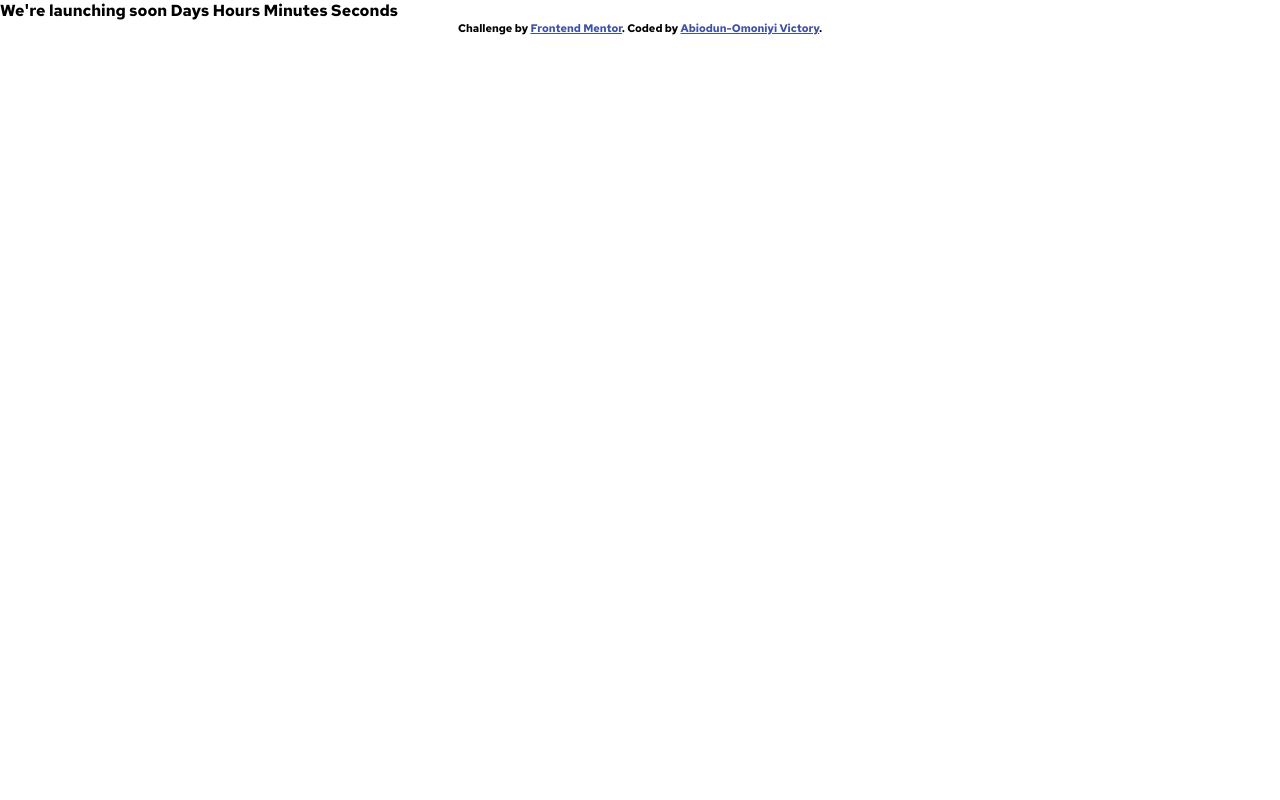
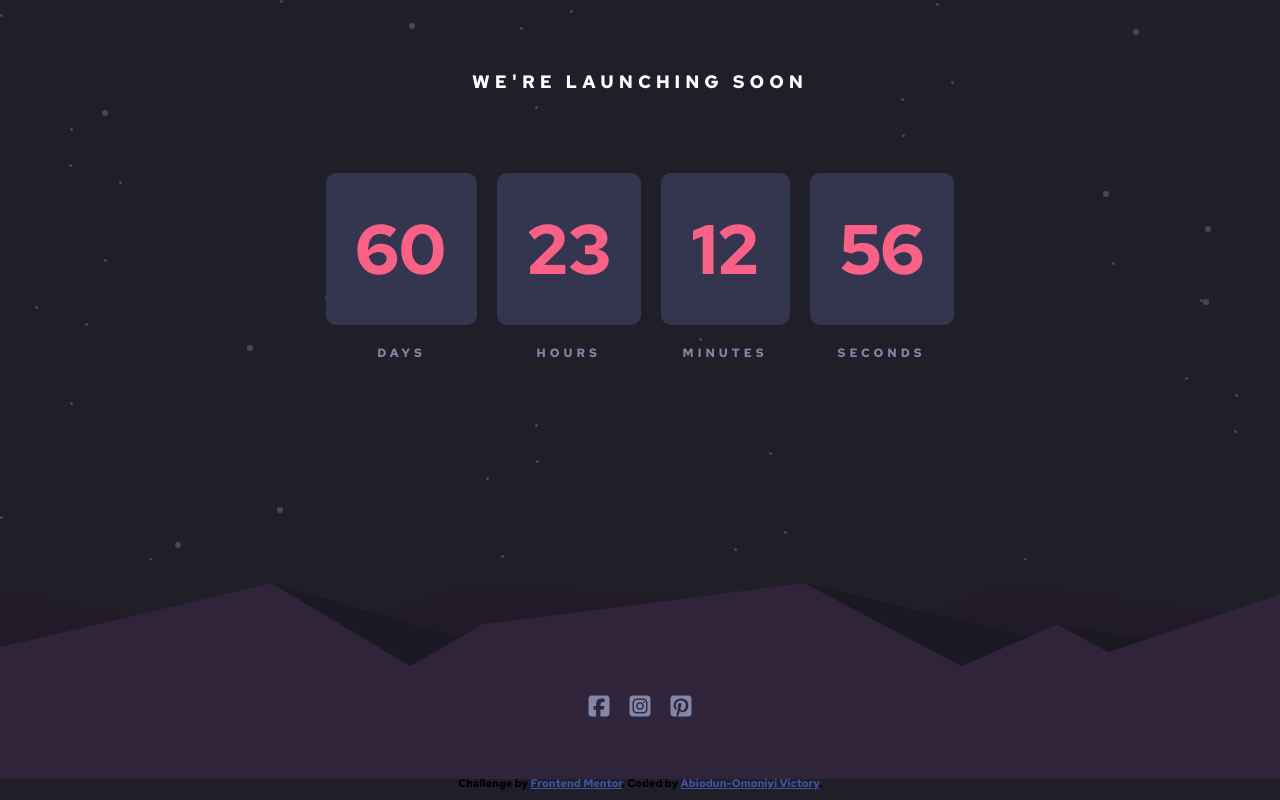
Before and after one commit to preciousvictory/Launch-Countdown-Timer, a plain HTML site: page index.html in a window 1280 px wide. Drawn offline with Linux system fonts and the light colour scheme.

Commit message:
making changes

```diff
--- a/CSS/styles.css
+++ b/CSS/styles.css
@@ -13,14 +13,110 @@
     /* Neutral */
     --Dark_desaturated_blue: hsl(236, 21%, 26%);
     --Very_dark_blue: hsl(235, 16%, 14%);
-    --dark_mostly-black_blue: hsl(234, 17%, 12%);
+    --dark_mostly-black_blue: hsl(250.91, 15.49%, 13.92%); /* hsl(234, 17%, 12%) */
+}
+/*  */
+
+/* General Styles
+******************************************/
+body {
+    background-color: var(--dark_mostly-black_blue);
+
 }
 
 
+/* Header Styles
+******************************************/
+header {
+    height: 70vh;
+    background-image: url(../images/bg-stars.svg);
+    background: no-repeat cover center bottom border-box;
+}
 
-/* General Styles
+h2 {
+    color: white;
+    padding: 70px 0;
+    font-size: 18px;
+    text-align: center;
+    text-transform: uppercase;
+    letter-spacing: 5px;
+}
+
+
+/* Main Styles
 ******************************************/
+main {
+    display: flex;
+    flex-direction: row;
+    gap: 20px;
+    justify-content: center;
+    align-items: center;
 
+    text-align: center;
+    padding: 10px 0;
+}
+
+.box {
+    display: flex;
+    flex-direction: column;
+    gap: 20px;
+}
+
+.box h3 {
+    color: var(--Soft_red);
+    font-size: 70px;
+    font-weight: 700;
+}
+
+.box p {
+    color: var(--Grayish_blue);
+    font-size: 12px;
+    font-weight: 600;
+    letter-spacing: 4px;
+    text-transform: uppercase;
+}
+
+.timer {
+    background: var(--Dark_desaturated_blue);
+    border-radius: 10px;
+    padding: 30px;
+}
+
+
+/* footer Styles
+******************************************/
+footer {
+    position: absolute;
+    width: 100%;
+    height: 30vh;
+    bottom: 0;
+    margin-top: 30px;
+    display: flex;
+    flex-direction: column;
+    gap: 60px;
+    align-items: center;
+    justify-content: flex-end;
+
+    background: url(../images/pattern-hills.svg) no-repeat center;
+}
+
+.icons {
+    display: flex;
+    flex-direction: row;
+    gap: 20px;
+}
+
+.fa-brands {
+    color: var(--Grayish_blue);
+}
+
+.fa-brands:hover, .fa-brands:focus {
+    color: var(--Soft_red);
+}
+
+
+/* Mobile View
+******************************************/
 @media screen and (max-width: 375px) {
 
 }
--- a/Scripts/scripts.js
+++ b/Scripts/scripts.js
@@ -0,0 +1,30 @@
+// Adding the countdown functionality
+let eventDate = new Date('May 20, 2023 12:00:00').getTime(); // This is sample date - it can be changed
+
+let countdown = setInterval(() => {
+    let now = new Date().getTime();
+
+    let left = eventDate - now;
+
+    var days = Math.floor(left / (1000 * 60 * 60 * 24));
+    var hours = Math.floor((left % (1000 * 60 * 60 * 24)) / (1000 * 60 * 60));
+    var minutes = Math.floor((left % (1000 * 60 * 60)) / (1000 * 60));
+    var seconds = Math.floor((left % (1000 * 60)) / 1000);
+
+    // Updating the time on THE faqs page
+    let diff = (days) + " " + (hours) + " " + (minutes) + " " + (seconds);
+
+    let timeleft = diff.split(" ")
+
+    let day = timeleft[0];
+    document.querySelector(".a").textContent = day;
+
+    let hour = timeleft[1];
+    document.querySelector(".b").textContent = hour;
+
+    let min = timeleft[2];
+    document.querySelector(".c").textContent = min;
+
+    let sec = timeleft[3];
+    document.querySelector(".d").textContent = sec;
+}, 1000);
--- a/index.html
+++ b/index.html
@@ -6,30 +6,68 @@
   <link rel="preconnect" href="https://fonts.googleapis.com">
   <link rel="preconnect" href="https://fonts.gstatic.com" crossorigin>
   <link href="https://fonts.googleapis.com/css2?family=Red+Hat+Text:wght@700&display=swap" rel="stylesheet">
+  <script src="https://kit.fontawesome.com/c0015e846f.js" crossorigin="anonymous"></script>
   <link rel="stylesheet" href="CSS/styles.css">
   <link rel="icon" type="image/png" sizes="32x32" href="./images/favicon-32x32.png">
 
   <title>Frontend Mentor | Launch countdown timer</title>
 
   <style>
-    .attribution { font-size: 11px; text-align: center; }
+    .attribution { font-size: 11px; text-align: center; padding: 10px 0;}
     .attribution a { color: hsl(228, 45%, 44%); }
+    .attribution a:hover { color: var(--Soft_red); }
   </style>
 </head>
 <body>
+  <header>
+    <h2>We're launching soon</h2>
 
-  We're launching soon
+    <main>
+      <div class="days box">
+        <div class="timer">
+          <h3 class="a">08</h3>
+        </div>
+        <p>Days</p>
+      </div>
 
-  Days
-  Hours
-  Minutes
-  Seconds
+      <div class="hours box">
+        <div class="timer">
+          <h3 class="b">23</h3>
+        </div>
+        <p>Hours</p>
+      </div>
 
+      <div class="Minutes box">
+        <div class="timer">
+          <h3 class="c">55</h3>
+        </div>
+        <p>Minutes</p>
+      </div>
 
-  <div class="attribution">
-    Challenge by <a href="https://www.frontendmentor.io?ref=challenge" target="_blank">Frontend Mentor</a>.
-    Coded by <a href="#">Abiodun-Omoniyi Victory</a>.
-  </div>
+      <div class="seconds box">
+        <div class="timer">
+          <h3 class="d">41</h3>
+        </div>
+        <p>Seconds</p>
+      </div>
+    </main>
+  </header>
+
+  <footer>
+    <div class="icons">
+      <i class="fa-brands fa-square-facebook fa-xl"></i>
+      <i class="fa-brands fa-square-instagram fa-xl"></i>
+      <i class="fa-brands fa-square-pinterest fa-xl"></i>
+      <!-- <img src="images/icon-facebook.svg" alt="facebook Icon" class="facebook">
+      <img src="images/icon-instagram.svg" alt="instagram Icon" class="instagram">
+      <img src="images/icon-pinterest.svg" alt="pinterest Icon" class="pinterest"> -->
+    </div>
+
+    <div class="attribution">
+      Challenge by <a href="https://www.frontendmentor.io?ref=challenge" target="_blank">Frontend Mentor</a>.
+      Coded by <a href="#">Abiodun-Omoniyi Victory</a>.
+    </div>
+  </footer>
 
   <script src="Scripts/scripts.js"></script>
 </body>
```
Also changed, not shown: 1 other file.
